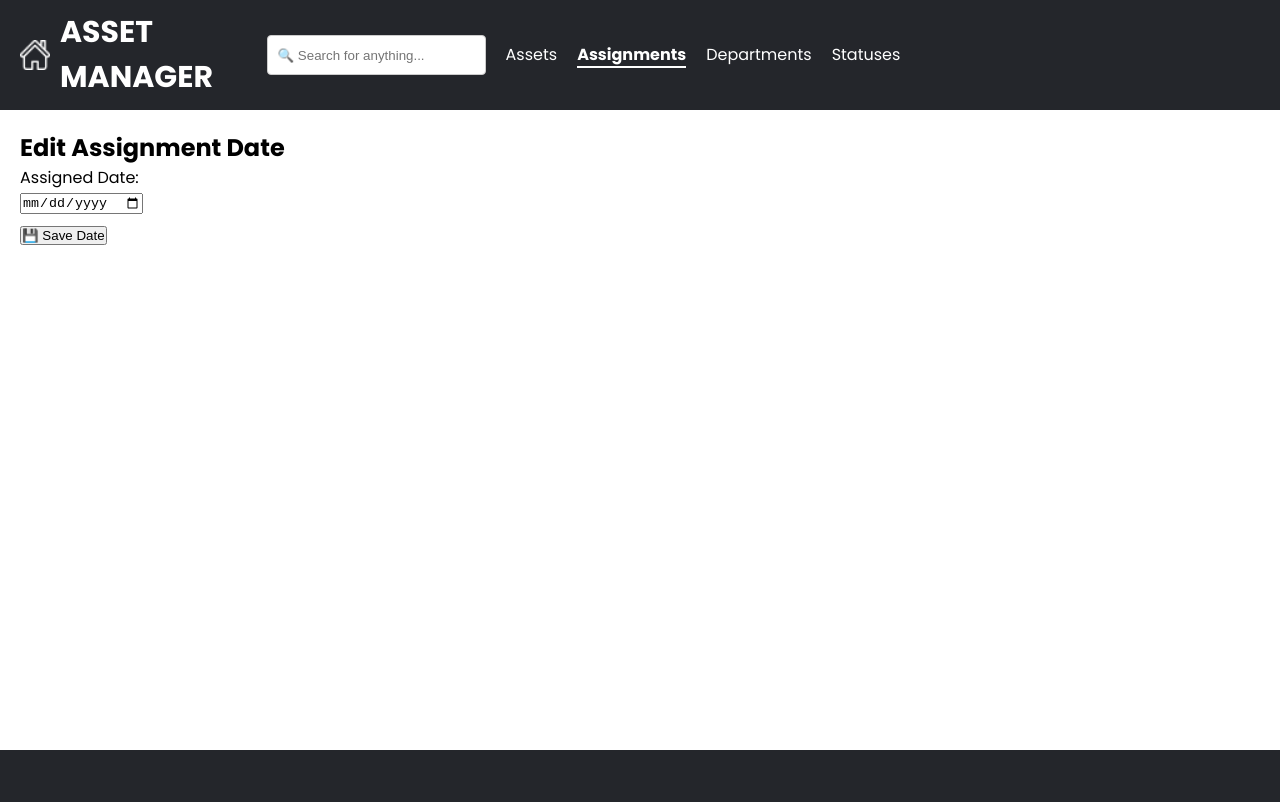
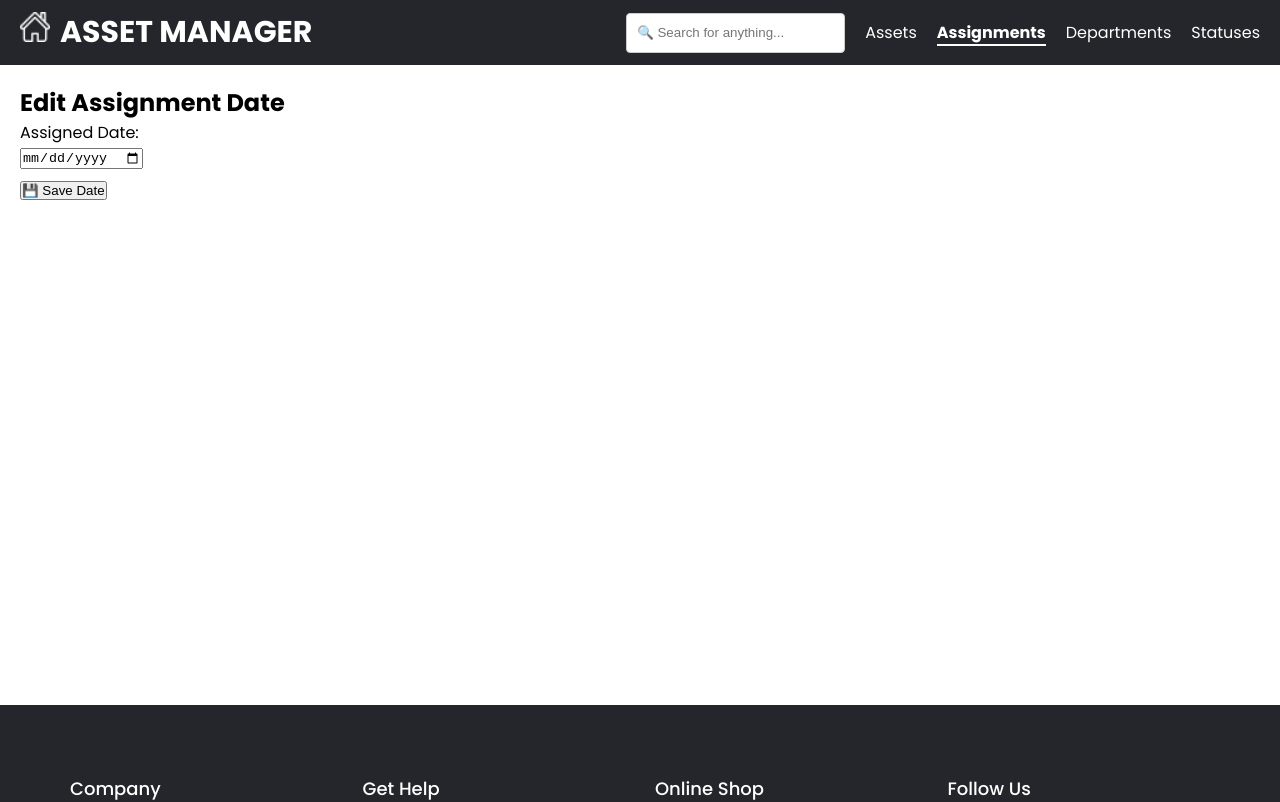
Before and after one commit to thangle300403/codex7up_asset_management, a React (Create React App) app in the folder FE/: page /assignments/edit/1 in a window 1280 px wide. Shown: the top 802 px of the page. Built offline with nearby package versions, Linux system fonts and the light colour scheme; no server answers.

Commit message:
Update Header.jsx

```diff
--- a/FE/src/components/Header.jsx
+++ b/FE/src/components/Header.jsx
@@ -26,8 +26,6 @@ const Header = () => {
                 color: "white",
                 textDecoration: "none",
                 fontWeight: "bold",
-                display: "flex",
-                alignItems: "center",
               }}
             >
               <img
@@ -45,7 +43,6 @@ const Header = () => {
           style={{
             display: "flex",
             alignItems: "center",
-            width: "100%", // ✅ corrected capital 'Width'
           }}
         >
           <input
```
